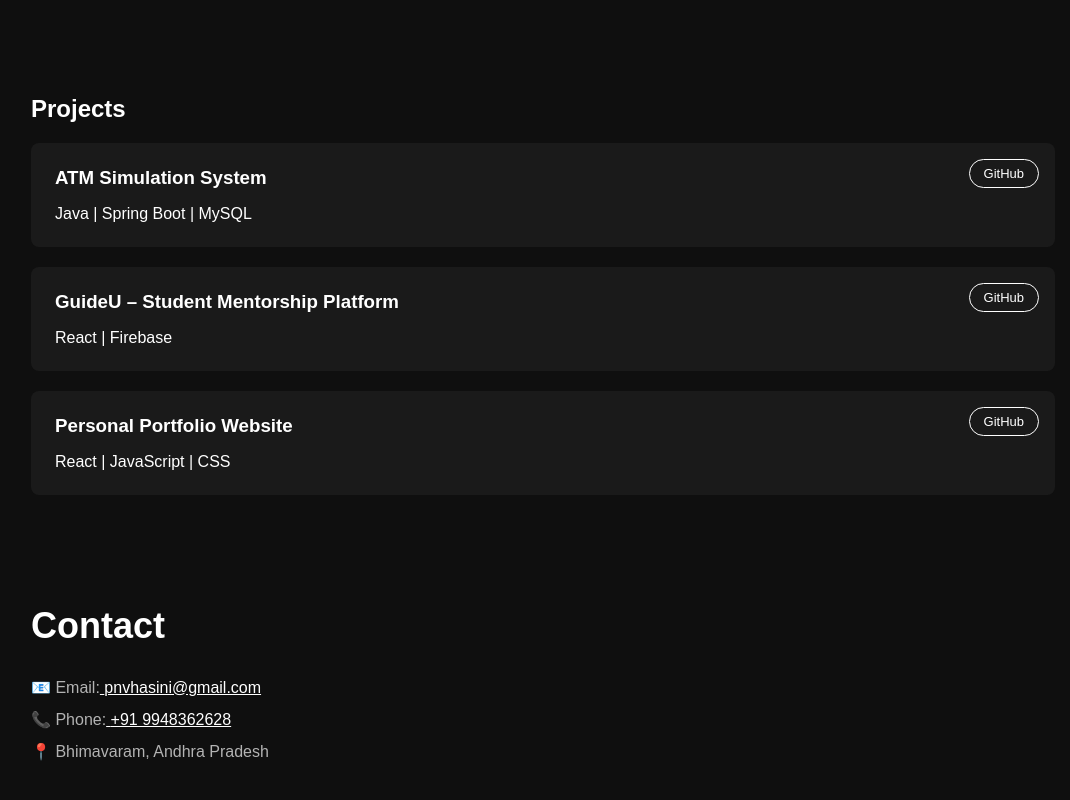
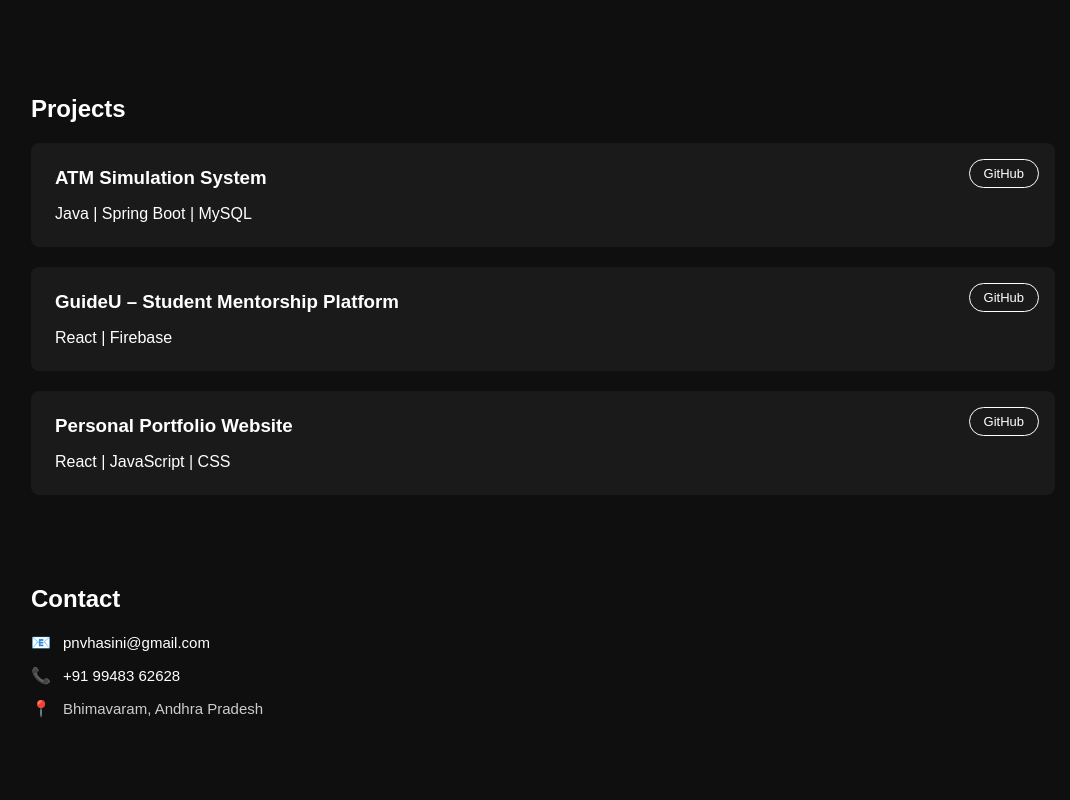
Before and after one commit to HasiniRachamadugu/Personal-Portfolio, a React (Create React App) app: page / in a window 1280 px wide. Shown: the part 1333-2133 px from the top of the page, without its empty margins (97-1167 px from the left). After the commit the page ends 2091 px from the top, so only its background shows below. Built offline with nearby package versions, Linux system fonts and the light colour scheme.

Commit message:
Minimal changes

```diff
--- a/src/components/Contact.jsx
+++ b/src/components/Contact.jsx
@@ -2,58 +2,68 @@ import React from "react";
 
 const Contact = () => {
   return (
-    <section id="contact" style={styles.section}>
-      <h2 style={styles.heading}>Contact</h2>
+    <section id="contact">
+      <h2>Contact</h2>
 
-      <div style={styles.info}>
-        <p>
-          📧 Email:
+      <div style={styles.contactBox}>
+        <div style={styles.item}>
+          <span style={styles.icon}>📧</span>
           <a
   href="mailto:pnvhasini@gmail.com"
   style={styles.link}
+  onMouseOver={(e) => (e.target.style.textDecoration = "none")}
+  onMouseOut={(e) => (e.target.style.textDecoration = "none")}
 >
-            {" "}pnvhasini@gmail.com
+  pnvhasini@gmail.com
 </a>
-        </p>
 
-        <p>
-          📞 Phone:
+        </div>
+
+        <div style={styles.item}>
+          <span style={styles.icon}>📞</span>
           <a
             href="tel:+919948362628"
             style={styles.link}
           >
-            {" "}+91 9948362628
+            +91 99483 62628
           </a>
-        </p>
+        </div>
 
-        <p>📍 Bhimavaram, Andhra Pradesh</p>
+        <div style={styles.item}>
+          <span style={styles.icon}>📍</span>
+          <span>Bhimavaram, Andhra Pradesh</span>
+        </div>
       </div>
     </section>
   );
 };
 
 const styles = {
-  section: {
-    marginTop: "40px",
-    marginBottom: "80px",
+  contactBox: {
+    marginTop: "20px",
+    display: "flex",
+    flexDirection: "column",
+    gap: "14px",
+    maxWidth: "420px",
   },
 
-  heading: {
-    fontSize: "36px",
-    marginBottom: "25px",
+  item: {
+    display: "flex",
+    alignItems: "center",
+    gap: "12px",
+    fontSize: "15px",
+    color: "#cccccc",
   },
 
-  info: {
-    color: "#b3b3b3",
+  icon: {
     fontSize: "16px",
-    lineHeight: "2",
   },
 
   link: {
   color: "#ffffff",
-    textDecoration: "underline",
-    cursor: "pointer",
+  textDecoration: "none",
 },
+
 };
 
 export default Contact;
--- a/src/styles.css
+++ b/src/styles.css
@@ -46,3 +46,12 @@ h1, h2, h3 {
 #contact {
   scroll-margin-top: 80px;
 }
+
+a {
+  text-decoration: none;
+  color: inherit;
+}
+
+a:hover {
+  text-decoration: none;
+}
```
Lines whose indentation alone changed are shown as unchanged.
